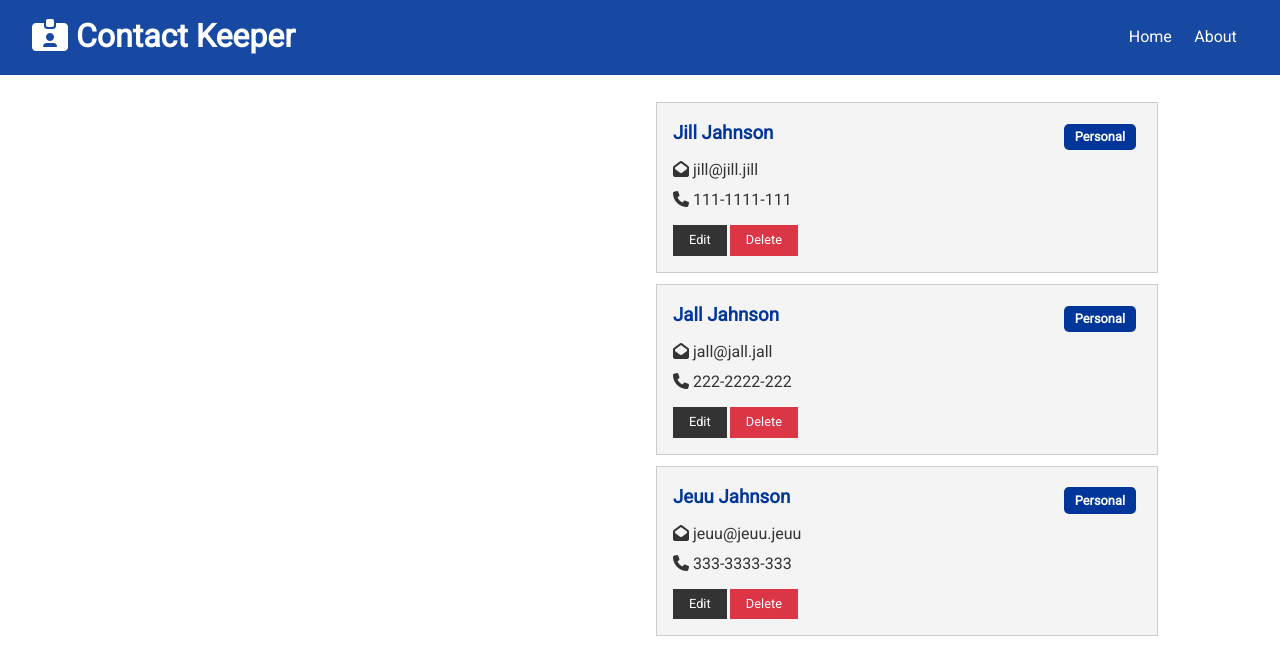
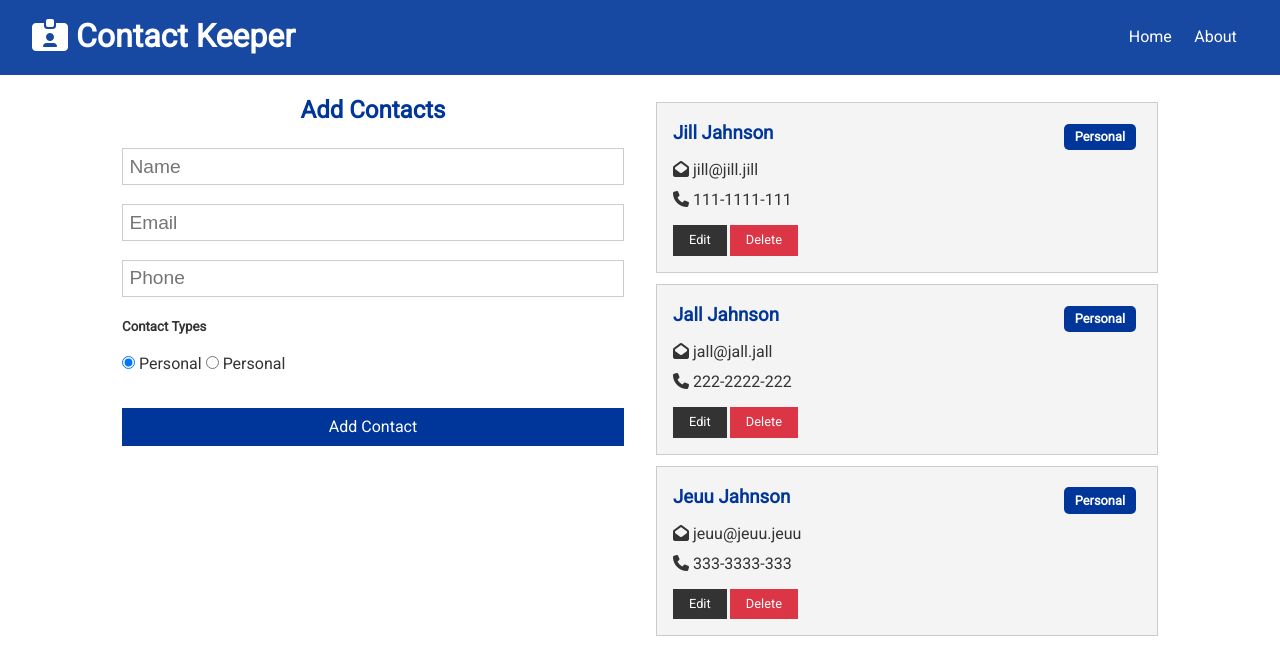
Before and after one commit to WilsonNet/contactkeeper, a React (Create React App) app in the folder client/: page / in a window 1280 px wide. Shown: the top 658 px of the page. Built offline with nearby package versions, Linux system fonts and the light colour scheme.

Commit message:
Added Contact Form

```diff
--- /dev/null
+++ b/client/src/components/contacts/ContactForm.js
@@ -0,0 +1,66 @@
+import React, { useState } from 'react';
+
+const ContactForm = () => {
+  const [contact, setContact] = useState({
+    name: '',
+    email: '',
+    phone: '',
+    type: 'personal'
+  });
+
+  const { name, email, phone, type } = contact;
+
+  const onChange = e =>
+    setContact({ ...contact, [e.target.name]: e.target.value });
+
+  return (
+    <form>
+      <h2 className="text-primary">Add Contacts</h2>
+      <input
+        type="text"
+        name="name"
+        value={name}
+        onChange={onChange}
+        placeholder="Name"
+      />
+      <input
+        type="email"
+        name="email"
+        value={email}
+        onChange={onChange}
+        placeholder="Email"
+      />
+      <input
+        type="text"
+        name="phone"
+        value={phone}
+        onChange={onChange}
+        placeholder="Phone"
+      />
+      <h5>Contact Types</h5>
+      <input
+        type="radio"
+        name="type"
+        value="personal"
+        checked={type === 'personal'}
+      />{' '}
+      Personal{' '}
+      <input
+        type="radio"
+        name="type"
+        value="professional"
+        checked={type === 'professional'}
+      />{' '}
+      Personal{' '}
+      <div>
+        <input
+          type="submit"
+          value="Add Contact"
+          className="btn btn-primary btn-block"
+        />
+      </div>
+    </form>
+  );
+};
+
+export default ContactForm;
--- a/client/src/components/pages/Home.js
+++ b/client/src/components/pages/Home.js
@@ -1,10 +1,13 @@
 import React from 'react';
 import Contacts from '../contacts/Contacts';
+import ContactForm from '../contacts/ContactForm';
 
 export const Home = () => {
   return (
     <div className="grid-2">
-      <div>{/* ContactForm */}</div>
+      <div>
+        <ContactForm></ContactForm>
+      </div>
       <div>
         <Contacts />
       </div>
```
